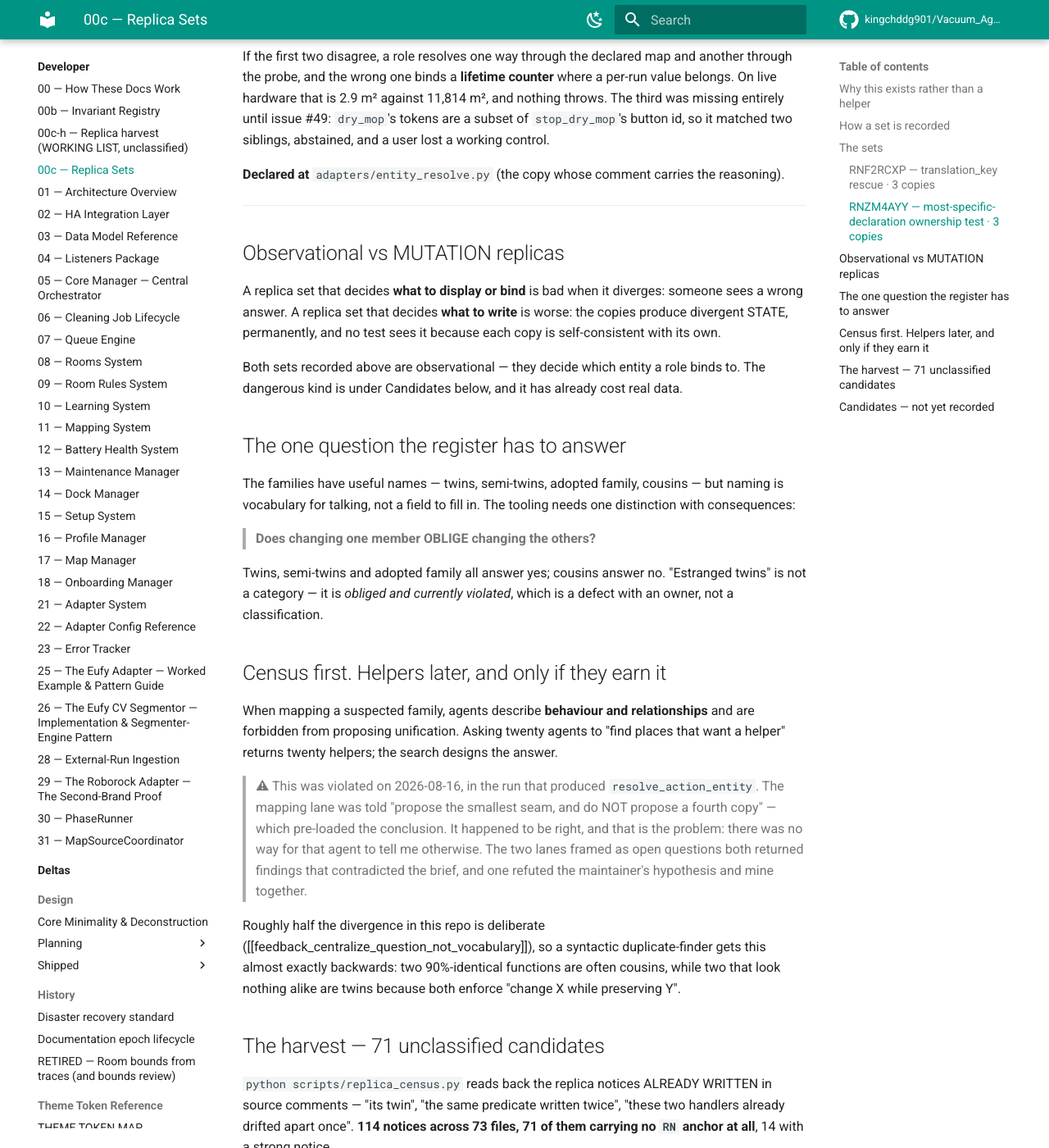
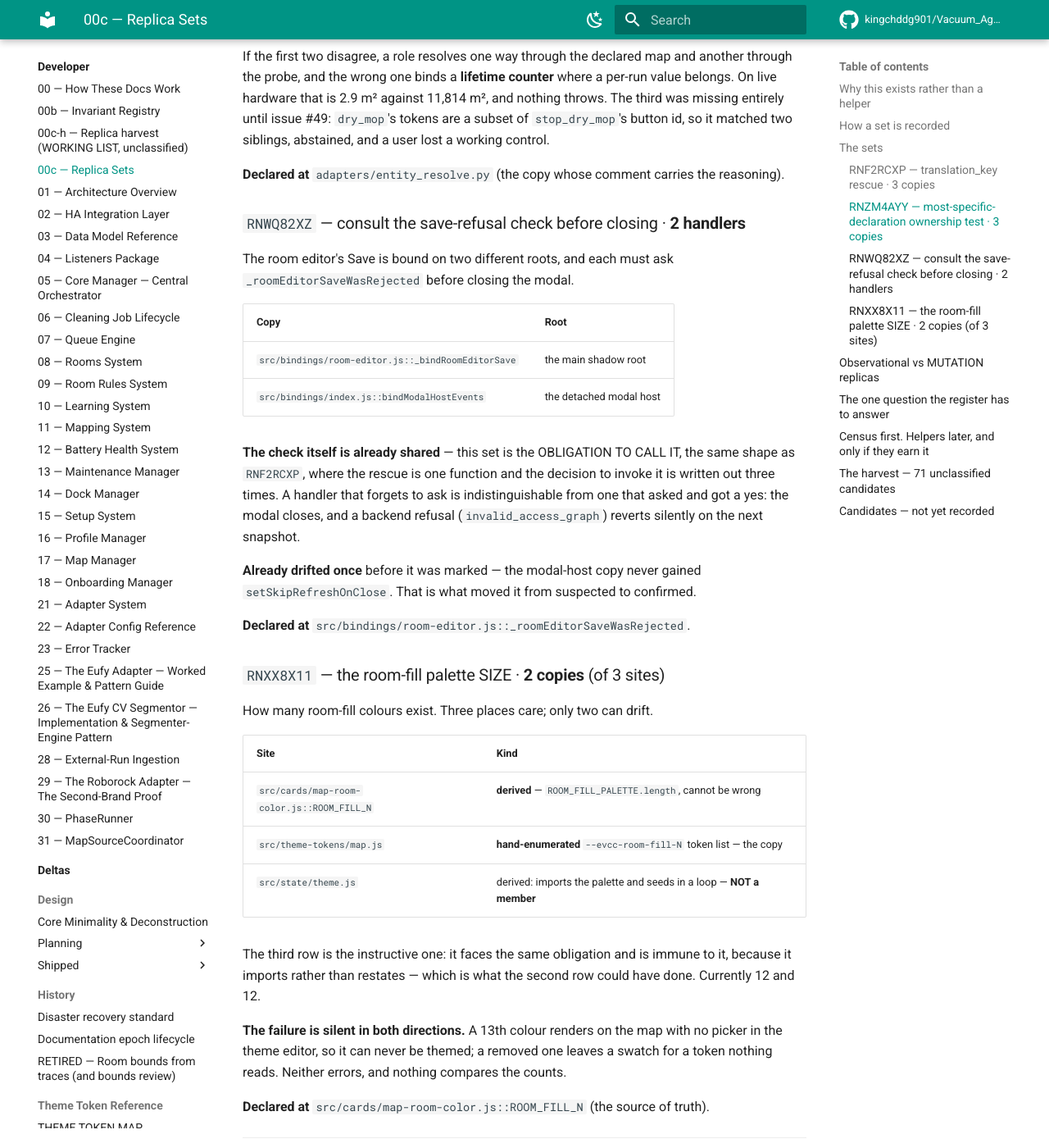
Before and after one commit to kingchddg901/Vacuum_Agent, an MkDocs documentation site: the page built from docs/dev/00c-replicas.md, in a window 1280 px wide and 1400 px high, scrolled down 2258 px. Shown: the whole window at 82% size. Built offline with MkDocs 1.6.1 and Material for MkDocs 9.7.7, drawn with Linux system fonts in a browser that asks for light colours; comment, search, counter and statistics services are not loaded.

Commit message:
docs(walk): RNXX8X11 — the room-fill palette size; and the register row I dropped
Two entries, one of them a repair of my own bookkeeping.

RNXX8X11 — how many room-fill colours exist. Three sites care and only two can
drift, which makes it a good specimen: `cards/map-room-color.js` DERIVES N from
`ROOM_FILL_PALETTE.length` and cannot be wrong; `state/theme.js` imports the same
palette and seeds in a loop, so it faces the identical obligation and is immune
to it; `theme-tokens/map.js` HAND-ENUMERATES twelve
`mapToken.color("--evcc-room-fill-N")` declarations, and that is the copy.

Currently 12 and 12. The failure is silent in both directions: a 13th colour
renders on the map with no picker in the theme editor, so it can never be themed;
a removed one leaves a swatch for a token nothing reads. Neither errors, and
nothing compares the counts. The derived third site is what the enumerated one
could have been — worth recording precisely because it shows the alternative
already exists in the same repo.

RNWQ82XZ HAD NO REGISTER ROW. It was anchored in source and marked in the harvest
two commits ago, but the combined script that was to write 00c aborted on an
assertion before the write, and when I fixed the harvest rows separately I never
went back for the doc. The anchor gate could not catch it — `--check` validates
that declarations are unique and citations resolve, not that a set was ever
written up for a human. Caught only by reading 00c for an unrelated reason.
Both rows are in now.

Documentation only: 21 added lines in src/, all comments.

Co-Authored-By: Claude Opus 5 <noreply@anthropic.com>

```diff
--- a/docs/dev/00c-replicas.md
+++ b/docs/dev/00c-replicas.md
@@ -94,6 +94,47 @@ button id, so it matched two siblings, abstained, and a user lost a working cont
 
 **Declared at** `adapters/entity_resolve.py` (the copy whose comment carries the reasoning).
 
+### `RNWQ82XZ` — consult the save-refusal check before closing · **2 handlers**
+
+The room editor's Save is bound on two different roots, and each must ask
+`_roomEditorSaveWasRejected` before closing the modal.
+
+| Copy | Root |
+|---|---|
+| `src/bindings/room-editor.js::_bindRoomEditorSave` | the main shadow root |
+| `src/bindings/index.js::bindModalHostEvents` | the detached modal host |
+
+**The check itself is already shared** — this set is the OBLIGATION TO CALL IT, the same
+shape as `RNF2RCXP`, where the rescue is one function and the decision to invoke it is
+written out three times. A handler that forgets to ask is indistinguishable from one that
+asked and got a yes: the modal closes, and a backend refusal (`invalid_access_graph`)
+reverts silently on the next snapshot.
+
+**Already drifted once** before it was marked — the modal-host copy never gained
+`setSkipRefreshOnClose`. That is what moved it from suspected to confirmed.
+
+**Declared at** `src/bindings/room-editor.js::_roomEditorSaveWasRejected`.
+
+### `RNXX8X11` — the room-fill palette SIZE · **2 copies** (of 3 sites)
+
+How many room-fill colours exist. Three places care; only two can drift.
+
+| Site | Kind |
+|---|---|
+| `src/cards/map-room-color.js::ROOM_FILL_N` | **derived** — `ROOM_FILL_PALETTE.length`, cannot be wrong |
+| `src/theme-tokens/map.js` | **hand-enumerated** `--evcc-room-fill-N` token list — the copy |
+| `src/state/theme.js` | derived: imports the palette and seeds in a loop — **NOT a member** |
+
+The third row is the instructive one: it faces the same obligation and is immune to it,
+because it imports rather than restates — which is what the second row could have done.
+Currently 12 and 12.
+
+**The failure is silent in both directions.** A 13th colour renders on the map with no
+picker in the theme editor, so it can never be themed; a removed one leaves a swatch for a
+token nothing reads. Neither errors, and nothing compares the counts.
+
+**Declared at** `src/cards/map-room-color.js::ROOM_FILL_N` (the source of truth).
+
 ---
 
 ## Observational vs MUTATION replicas
```
Also changed, not shown: docs/dev/00c-h-replica-harvest.md (+1 -1 lines), 2 other files.
